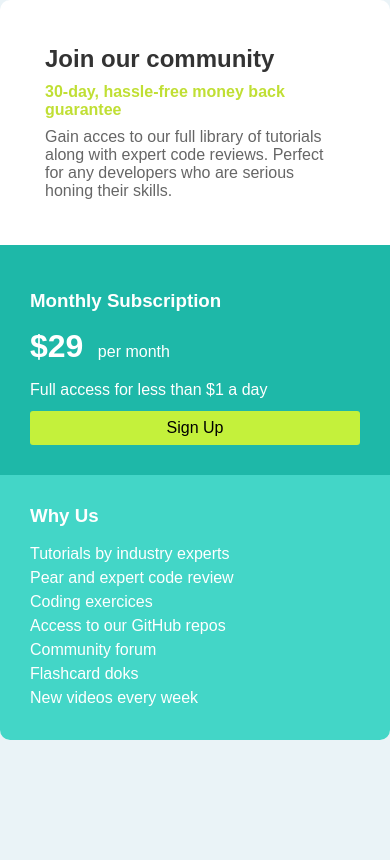
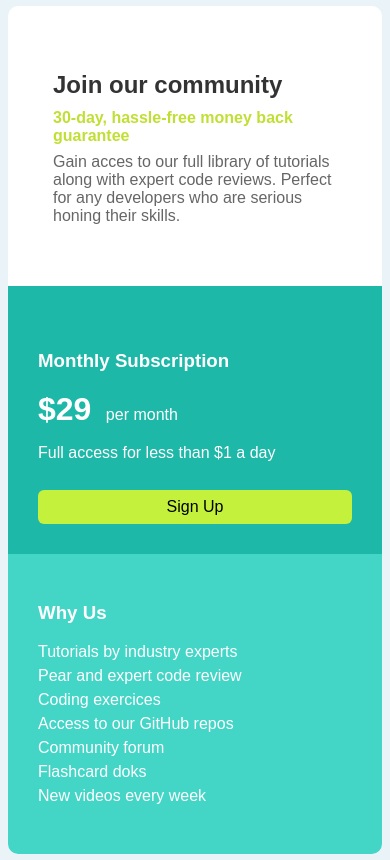
Before and after one commit to Oummy100/module3-projet-codeloccol, a plain HTML site: page index.html in a window 390 px wide. Drawn offline with Linux system fonts and the light colour scheme.

```diff
--- a/index.html
+++ b/index.html
@@ -4,7 +4,7 @@
 <head>
     <meta charset="UTF-8">
     <meta name="viewport" content="width=device-width, initial-scale=1.0">
-    <title>Document</title>
+    <title>Sigle Grid Price</title>
     <link rel="stylesheet" href="style.css">
 </head>
 
--- a/style.css
+++ b/style.css
@@ -1,5 +1,4 @@
 *{
-    margin: 0;
     padding: 0;
     font-family: Arial, sans-serif;
 }
@@ -19,6 +18,8 @@
     height: auto;
     background: #fff;
     border-radius: 10px;
+    overflow: hidden;
+
 }
 #section1{
 
@@ -32,15 +33,12 @@
 }
 #section2{
     display: flex;
-    flex-direction: row;
-
 }
 
 .monthlySbscription{
     flex: 1;
     background:   #1eb8a8;
     color: #fff;
-     border-radius: 0 0 0 10px;
      padding: 30px;
      padding-top: 45px;
 }
@@ -49,7 +47,6 @@
     flex: 1;
     background:  #43d6c7;
     color: #fff;
-     border-radius: 0 0 10px 0;
      padding: 30px;
 }
 
@@ -80,13 +77,14 @@
     margin-top: 0.75rem;
     padding: 0.5rem;
     background: #c4f13b;
-    border-style: none;
-    border-radius: 3px;
+    border: none;
+    border-radius: 6px;
     font-size: 1rem;
 }
 
 button:hover{
     background: #b3df2f;
+    cursor: pointer;
 }
 
 li{
@@ -107,17 +105,14 @@
 @media (max-width: 768px) {
 
     body{
-    align-items: start;
+    display: flex;
+    justify-content: center;
+    align-items: center;
+    height: 100vh;
     }
 
     #section2{
         flex-direction: column;
     }
 
-.monthlySbscription{
-    border-bottom-left-radius: 0;
 }
-.whyUs{
-    border-bottom-left-radius: 10px;
-}
-}
```
Also changed, not shown: 1 other file.
